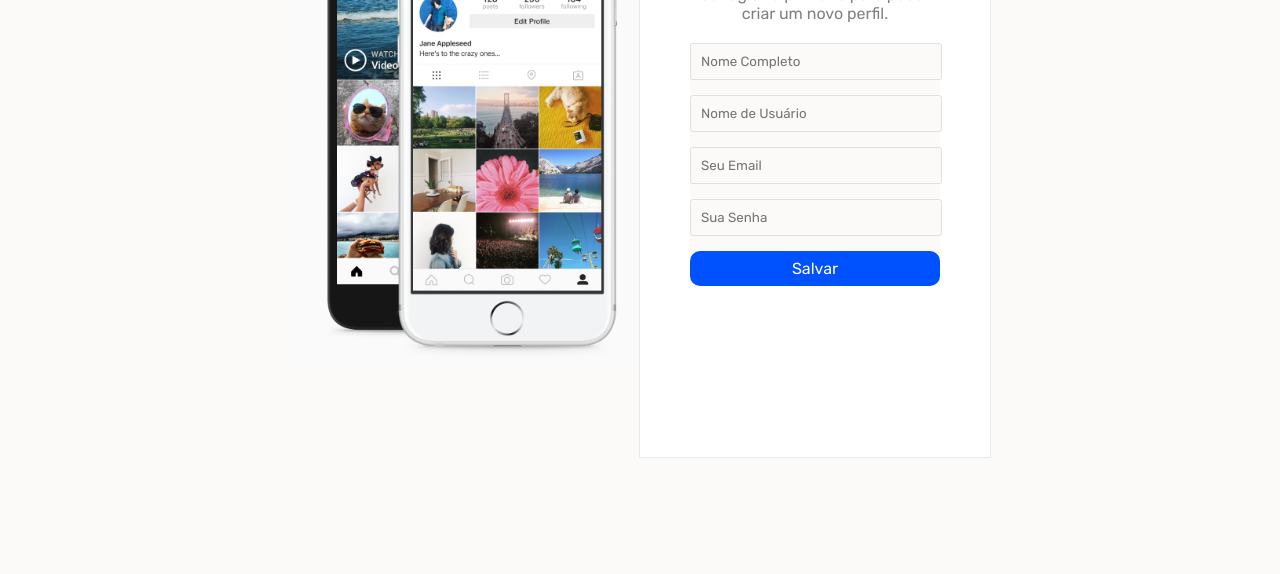
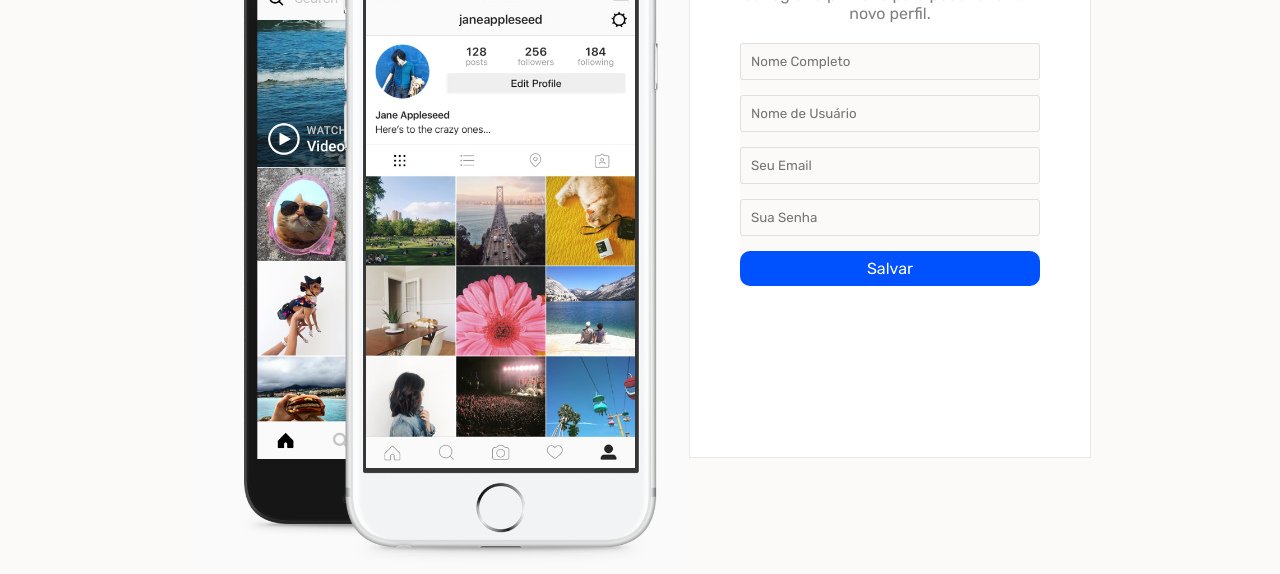
Before and after one commit to matheusbecaribr/Instragam, a plain HTML site: page Instragam/register.html in a window 1280 px wide. Shown: the part 240-814 px from the top of the page. Drawn offline with Linux system fonts and the light colour scheme.

Commit message:
instragando

```diff
--- a/Instragam/register.css
+++ b/Instragam/register.css
@@ -48,7 +48,7 @@ header a:hover{
 }
 
 .section1 img{
-    width: 350px;
+    width: 500px;
 }
 
 .form-register{
@@ -57,7 +57,7 @@ header a:hover{
     text-align: center;
     flex-direction: column;
     background-color: white;
-    width: 250px;
+    width: 300px;
     height: 60vh;
     border: 1px solid rgb(233, 233, 233);
 }
@@ -80,7 +80,7 @@ header a:hover{
     display: flex;
     justify-content: center;
     flex-direction: column;
-    width: 230px;
+    width: 278px;
     background-color: rgb(252, 249, 249);
     border: 1px solid rgb(224, 224, 224);
     border-radius: 3px;
@@ -103,3 +103,10 @@ header a:hover{
 .form-register a:hover{
     background-color: blue;
 }
+
+
+@media screen and (max-width: 990px){
+    .section1 img{
+        display: none;
+    }
+}
```
